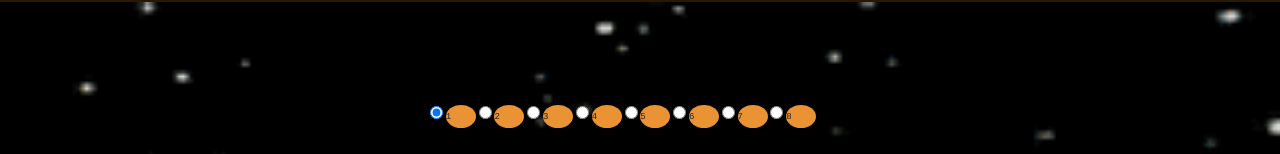
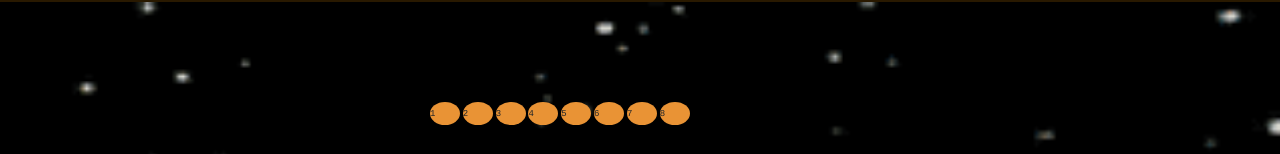
Before and after one commit to stewilondanga/skillz, a plain HTML site: page index.html in a window 1280 px wide. Shown: the part 3249-3403 px from the top of the page. Drawn offline with nearby package versions, Linux system fonts and the light colour scheme.

Commit message:
add css/styles.css

```diff
--- a/css/styles.css
+++ b/css/styles.css
@@ -301,3 +301,8 @@ label {
 label:hover {
   background: #ddd;
 }
+
+input {
+  position: absolute;
+  left: -9999px;
+}
```
